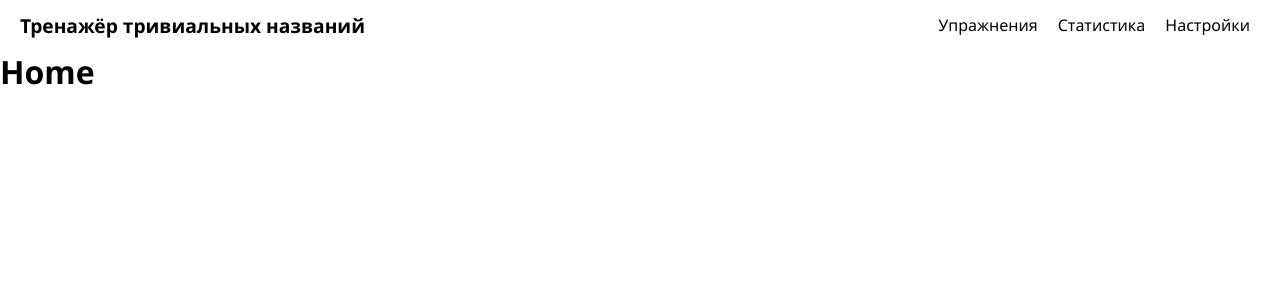
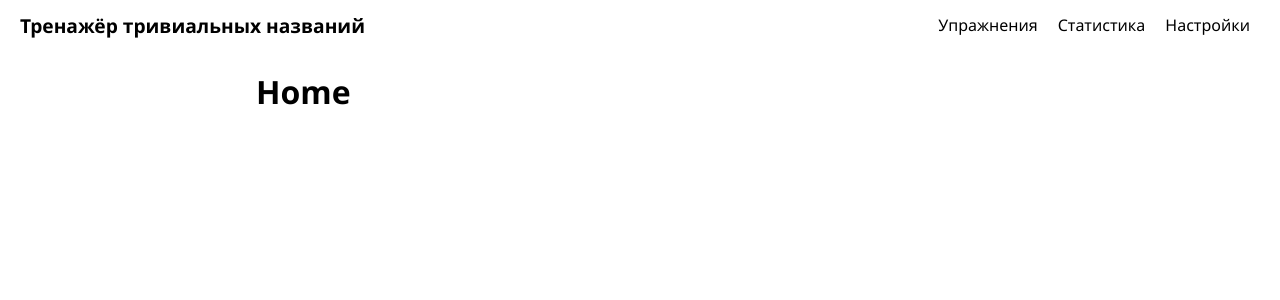
Before and after one commit to shelepuginivan/trivial-chemistry-trainer, a React (Vite) app: page / in a window 1280 px wide. Shown: the top 300 px of the page. Built offline with nearby package versions, Linux system fonts and the light colour scheme.

Commit message:
Added global styles for main html element

```diff
--- a/src/styles/global.sass
+++ b/src/styles/global.sass
@@ -1,2 +1,5 @@
 *
 	font-family: "Segoe UI", -apple-system, sans-serif
+
+main
+	padding: 20px 20% 20px 20%
```
